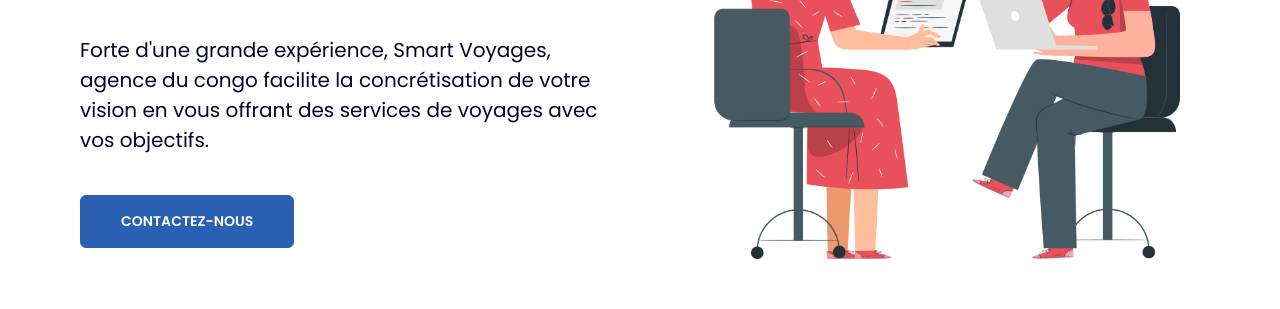
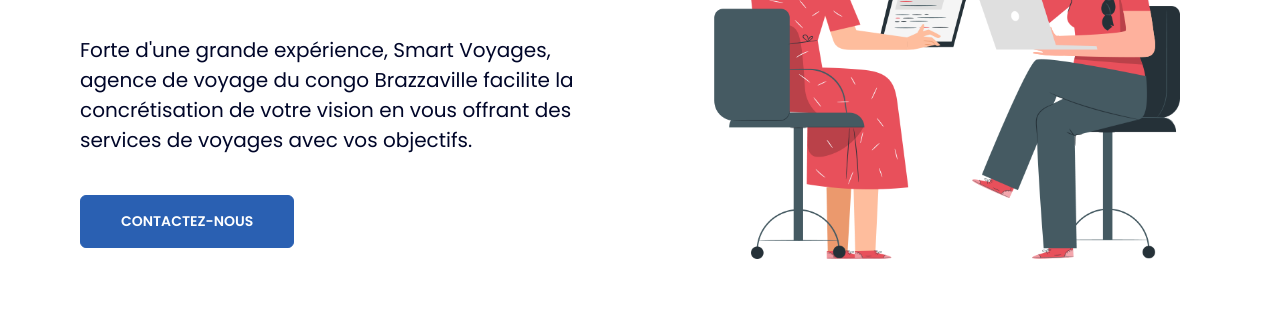
Before and after one commit to BriceBOKATOLA/sma.io, a plain HTML site: page index.html in a window 1280 px wide. Shown: the part 491-800 px from the top of the page. Drawn offline with nearby package versions, Linux system fonts and the light colour scheme.

Commit message:
Update index.html
mod

```diff
--- a/index.html
+++ b/index.html
@@ -81,7 +81,7 @@
             <h1 class="h1 hero-title">Smart voyage, votre partenaire.</h1>
 
             <p class="hero-text">
-              Forte d'une grande expérience, Smart Voyages, agence du congo facilite la
+              Forte d'une grande expérience, Smart Voyages, agence de voyage du congo Brazzaville facilite la
               concrétisation de votre vision en vous offrant des services de
               voyages avec vos objectifs.
             </p>
```
